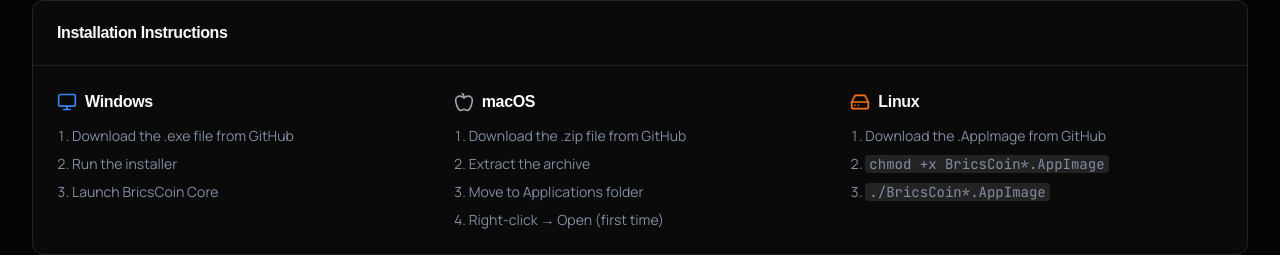
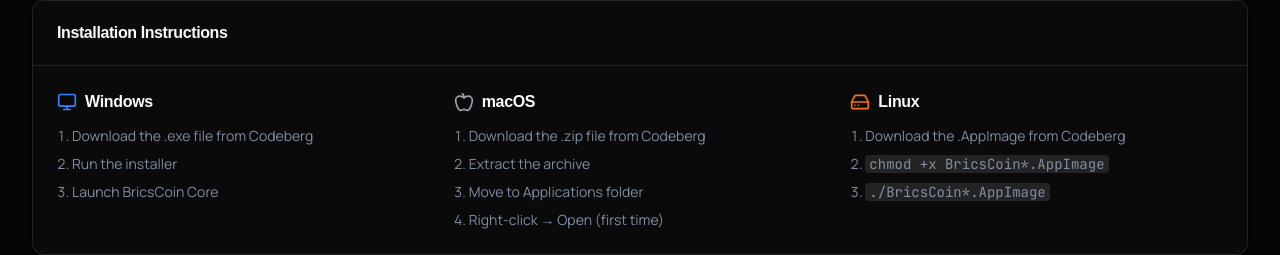
Before and after one commit to Bricscoin2026/Bricscoin, a React (Create React App) app in the folder frontend/: page /downloads in a window 1280 px wide. Shown: the part 891-1146 px from the top of the page. Built offline with nearby package versions, Linux system fonts and the light colour scheme; a web font is replaced by a local one.

Commit message:
auto-commit for e690ab7b-348c-440b-b72d-a910d82107d1

```diff
--- a/frontend/src/pages/About.jsx
+++ b/frontend/src/pages/About.jsx
@@ -164,7 +164,7 @@ export default function About() {
         </CardContent>
       </Card>
 
-      {/* Whitepaper & GitHub */}
+      {/* Whitepaper & Source */}
       <div className="grid grid-cols-1 md:grid-cols-2 gap-6">
         <Card className="bg-card/50 border-white/10">
           <CardHeader>
--- a/frontend/src/pages/Downloads.jsx
+++ b/frontend/src/pages/Downloads.jsx
@@ -47,7 +47,7 @@ export default function Downloads() {
         </CardContent>
       </Card>
 
-      {/* Desktop Wallets from GitHub */}
+      {/* Desktop Wallets */}
       <div>
         <h2 className="font-heading font-bold text-xl mb-4">Desktop Wallets</h2>
 
@@ -153,7 +153,7 @@ export default function Downloads() {
                 <h4 className="font-bold">Windows</h4>
               </div>
               <ol className="text-sm text-muted-foreground space-y-2 list-decimal list-inside">
-                <li>Download the .exe file from GitHub</li>
+                <li>Download the .exe file from Codeberg</li>
                 <li>Run the installer</li>
                 <li>Launch BricsCoin Core</li>
               </ol>
@@ -166,7 +166,7 @@ export default function Downloads() {
                 <h4 className="font-bold">macOS</h4>
               </div>
               <ol className="text-sm text-muted-foreground space-y-2 list-decimal list-inside">
-                <li>Download the .zip file from GitHub</li>
+                <li>Download the .zip file from Codeberg</li>
                 <li>Extract the archive</li>
                 <li>Move to Applications folder</li>
                 <li>Right-click → Open (first time)</li>
@@ -180,7 +180,7 @@ export default function Downloads() {
                 <h4 className="font-bold">Linux</h4>
               </div>
               <ol className="text-sm text-muted-foreground space-y-2 list-decimal list-inside">
-                <li>Download the .AppImage from GitHub</li>
+                <li>Download the .AppImage from Codeberg</li>
                 <li><code className="bg-white/10 px-1 rounded">chmod +x BricsCoin*.AppImage</code></li>
                 <li><code className="bg-white/10 px-1 rounded">./BricsCoin*.AppImage</code></li>
               </ol>
```
